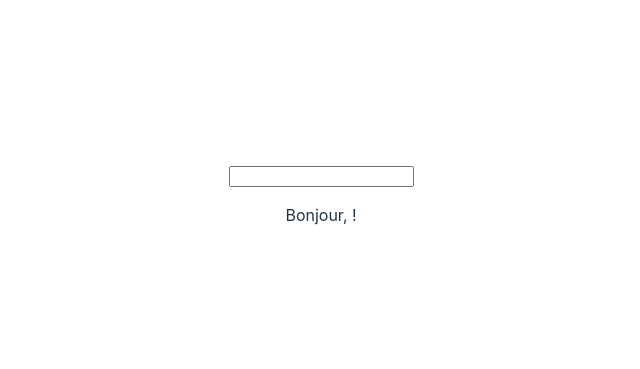
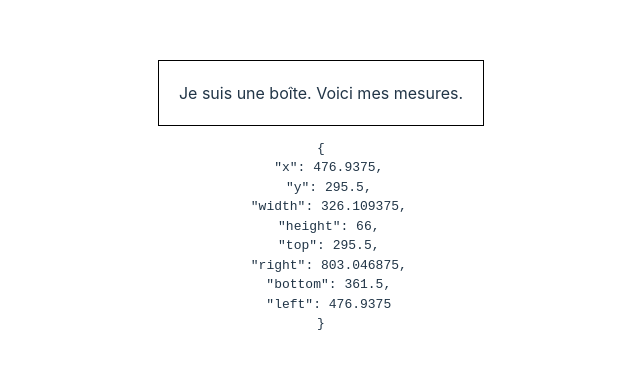
Before and after one commit to Kriss-Hanna/hooks-customs, a React (Vite) app: page / in a window 1280 px wide. Shown: the part 197-566 px from the top of the page, without its empty margins (319-959 px from the left). Built offline with nearby package versions, Linux system fonts and the light colour scheme.

Commit message:
UseMeasure Component

```diff
--- a/src/App.jsx
+++ b/src/App.jsx
@@ -1,11 +1,12 @@
-import UseLocalStorageComponent from "./components/UseLocalStorageComponent";
+import UseMeasureComponent from "./components/UseMeasureComponent";
 
 import "./App.css";
 
 function App() {
   return (
     <>
-      <UseLocalStorageComponent />
+      <UseMeasureComponent />
+
     </>
   );
 }
--- /dev/null
+++ b/src/components/UseMeasureComponent.jsx
@@ -0,0 +1,18 @@
+import { useRef } from "react";
+import useMeasure from "../hooks/useMeasure";
+
+const UseMeasureComponent = () => {
+  const ref = useRef(null);
+  const bounds = useMeasure(ref);
+
+  return (
+    <div>
+      <div ref={ref} style={{ padding: "20px", border: "1px solid black" }}>
+        Je suis une boîte. Voici mes mesures.
+      </div>
+      <pre>{JSON.stringify(bounds, null, 2)}</pre>
+    </div>
+  );
+};
+
+export default UseMeasureComponent;
```
